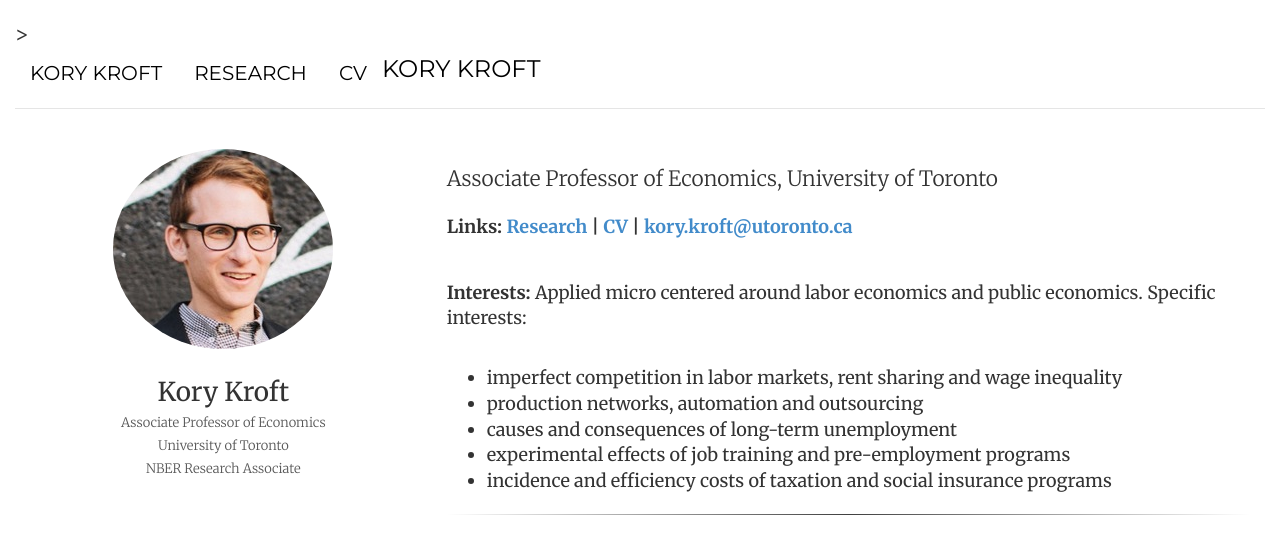
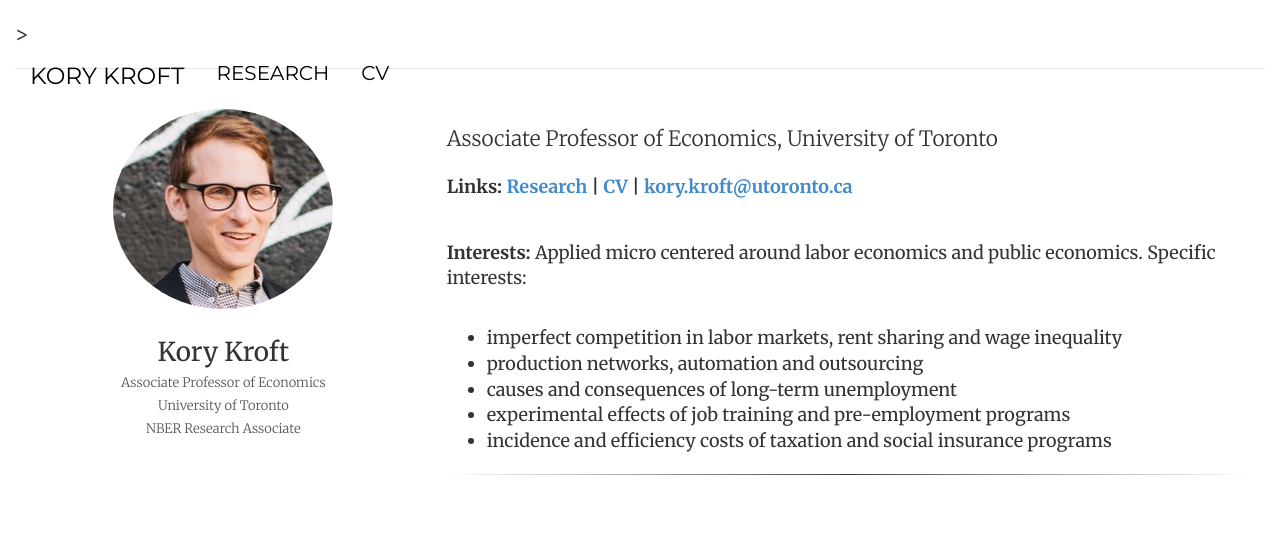
Before and after one commit to korykroft/korykroft.github.io, a Jekyll site: the page built from index.html, in a window 1280 px wide. Shown: the top 554 px of the page. Built offline with Jekyll 4.4.1, drawn with Linux system fonts in a browser that asks for light colours.

Commit message:
Update header.html

```diff
--- a/_includes/header.html
+++ b/_includes/header.html
@@ -5,9 +5,9 @@
 		<li class="{{ page.cv }}"><a href="/cv/resume_1.pdf" title="CV">CV</a></li>
 	</ul>
 -->
-	<h3 class="text-muted" style="color:black; display:inline;" ><a href="/">Kory Kroft</a></h3>
+
 	<ul class="nav nav-pills pull-left">
-		<li class="{{ page.cv }}"><a href="/" style="text-decoration: none; color: #000000;">Kory Kroft</a></li>
+		<li class="{{ page.cv }}"><a href="/" style="text-decoration: none; color: #000000; font-size:1.17em">Kory Kroft</a></li>
 		<li class="{{ page.cv }}"><a href="/research" title="Research" style="text-decoration: none; color: #000000;">Research</a></li>
 		<li class="{{ page.cv }}"><a href="/cv/resume_1.pdf" title="CV" style="text-decoration: none; color: #000000;">CV</a></li>
 	</ul>
```
